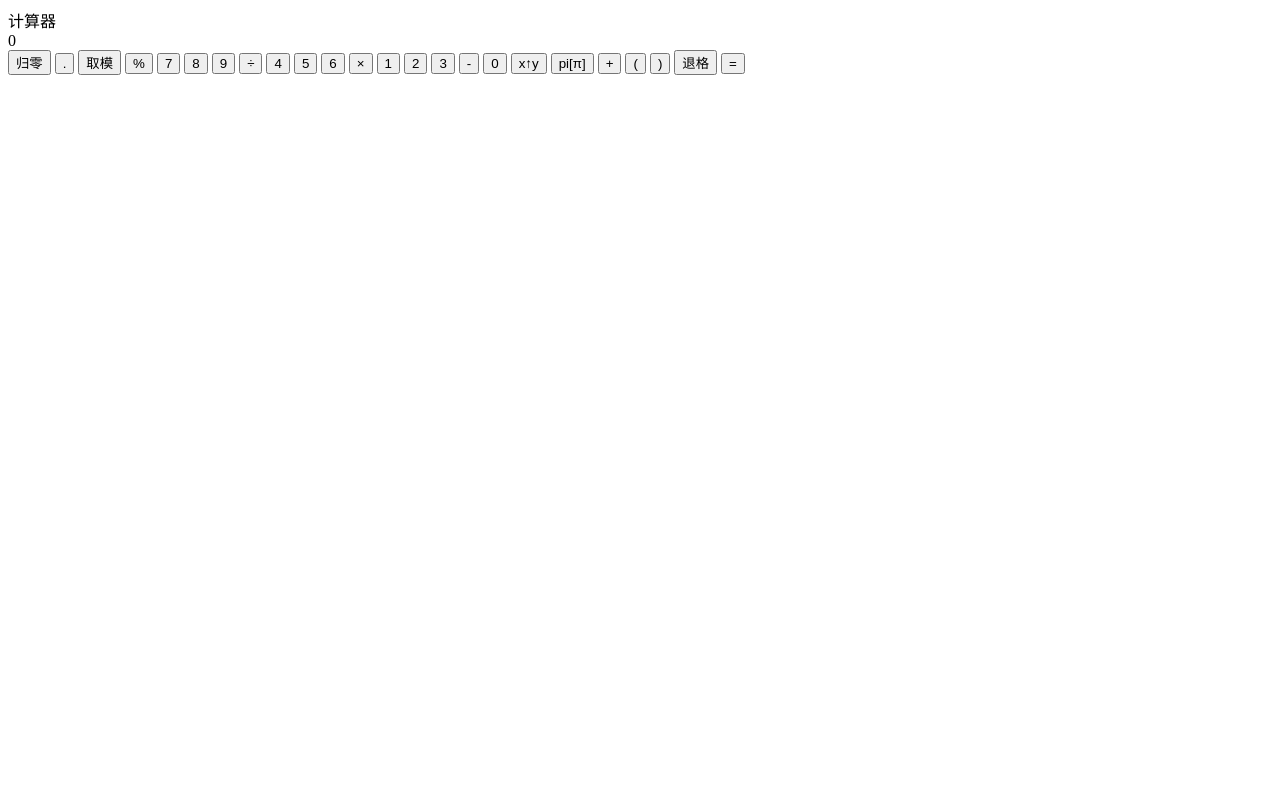
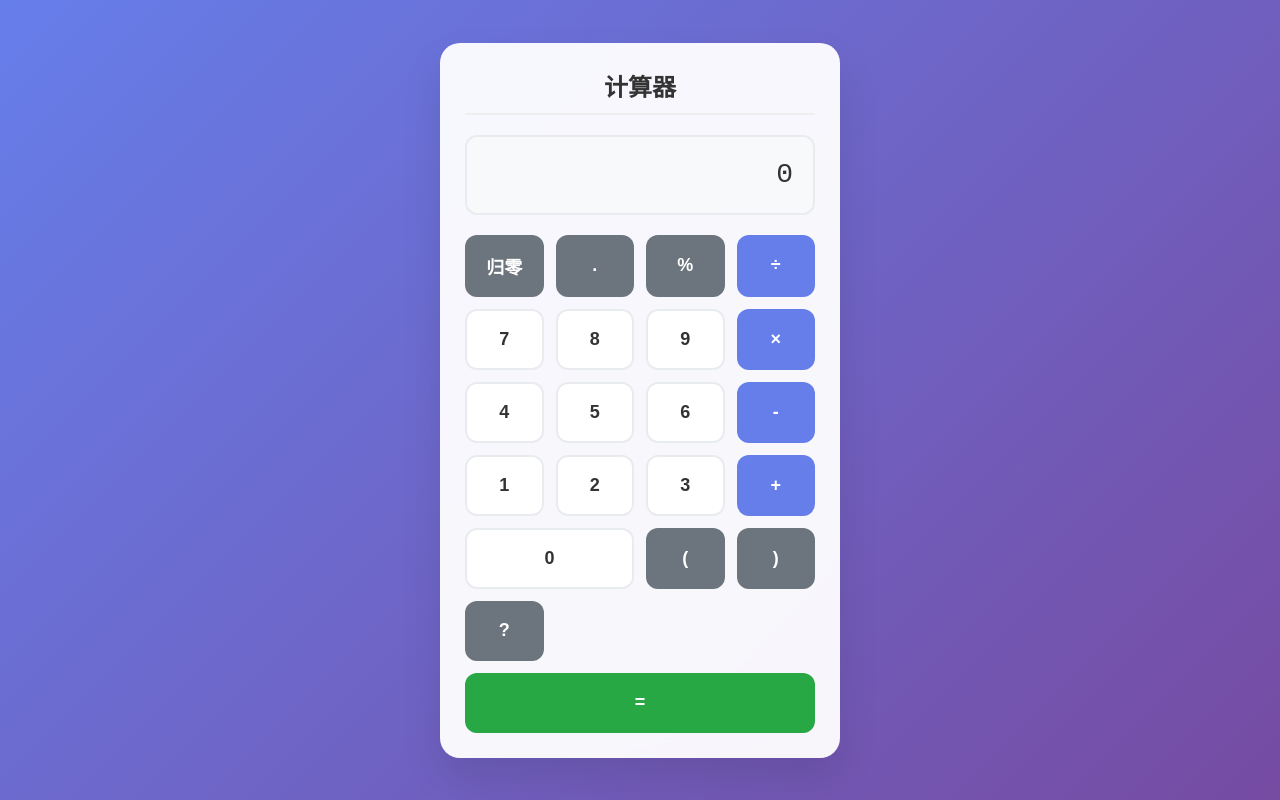
Before and after one commit to paofu114514/jisuanqi, a plain HTML site: page index.html in a window 1280 px wide. Drawn offline with Linux system fonts and the light colour scheme.

Commit message:
Update index.html

```diff
--- a/index.html
+++ b/index.html
@@ -4,7 +4,143 @@
     <meta charset="UTF-8">
     <meta name="viewport" content="width=device-width, initial-scale=1.0">
     <title>计算器</title>
-    <link rel="stylesheet" href="jisuangi.css">
+    <style>
+        * {
+            margin: 0;
+            padding: 0;
+            box-sizing: border-box;
+        }
+
+        body {
+            font-family: 'Microsoft YaHei', sans-serif;
+            background: linear-gradient(135deg, #667eea 0%, #764ba2 100%);
+            display: flex;
+            justify-content: center;
+            align-items: center;
+            min-height: 100vh;
+            padding: 20px;
+        }
+
+        .calculator-container {
+            background: rgba(255, 255, 255, 0.95);
+            border-radius: 20px;
+            box-shadow: 0 20px 40px rgba(0, 0, 0, 0.1);
+            padding: 25px;
+            width: 100%;
+            max-width: 400px;
+            backdrop-filter: blur(10px);
+        }
+
+        .calc-title {
+            text-align: center;
+            font-size: 24px;
+            font-weight: bold;
+            color: #333;
+            margin-bottom: 20px;
+            padding-bottom: 10px;
+            border-bottom: 2px solid #eee;
+        }
+
+        .display {
+            background: #f8f9fa;
+            border: 2px solid #e9ecef;
+            border-radius: 12px;
+            padding: 20px;
+            font-size: 28px;
+            text-align: right;
+            margin-bottom: 20px;
+            min-height: 80px;
+            display: flex;
+            align-items: center;
+            justify-content: flex-end;
+            word-break: break-all;
+            overflow-wrap: break-word;
+            font-family: 'Courier New', monospace;
+            color: #333;
+        }
+
+        .buttons {
+            display: grid;
+            grid-template-columns: repeat(4, 1fr);
+            gap: 12px;
+        }
+
+        .btn {
+            border: none;
+            border-radius: 12px;
+            padding: 18px 10px;
+            font-size: 18px;
+            font-weight: bold;
+            cursor: pointer;
+            transition: all 0.2s ease;
+            display: flex;
+            align-items: center;
+            justify-content: center;
+            min-height: 60px;
+        }
+
+        .btn:active {
+            transform: scale(0.95);
+        }
+
+        .num-btn {
+            background: #fff;
+            color: #333;
+            border: 2px solid #e9ecef;
+        }
+
+        .num-btn:hover {
+            background: #f8f9fa;
+            border-color: #667eea;
+        }
+
+        .op-btn {
+            background: #667eea;
+            color: white;
+        }
+
+        .op-btn:hover {
+            background: #5a6fd8;
+        }
+
+        .func-btn {
+            background: #6c757d;
+            color: white;
+        }
+
+        .func-btn:hover {
+            background: #5a6268;
+        }
+
+        .eq-btn {
+            background: #28a745;
+            color: white;
+            grid-column: span 1;
+        }
+
+        .eq-btn:hover {
+            background: #218838;
+        }
+
+        /* 响应式设计 */
+        @media (max-width: 480px) {
+            .calculator-container {
+                padding: 15px;
+            }
+
+            .btn {
+                padding: 15px 8px;
+                font-size: 16px;
+                min-height: 50px;
+            }
+
+            .display {
+                font-size: 24px;
+                padding: 15px;
+                min-height: 70px;
+            }
+        }
+    </style>
 </head>
 <body>
     <div class="calculator-container">
@@ -14,47 +150,41 @@
         <!-- 显示屏（显示输入和结果） -->
         <div class="display" id="display">0</div>
 
-        <!-- 按钮区域（按原Python脚本布局排列） -->
+        <!-- 按钮区域 -->
         <div class="buttons">
             <!-- 第一行：归零、小数点、取模、百分号 -->
             <button class="btn func-btn" onclick="reset()">归零</button>
             <button class="btn func-btn" onclick="appendChar('.')">.</button>
-            <button class="btn func-btn" onclick="appendChar('%')">取模</button>
-            <button class="btn op-btn" onclick="appendChar('/100')">%</button>
+            <button class="btn func-btn" onclick="appendChar('%')">%</button>
+            <button class="btn op-btn" onclick="appendChar('/')">÷</button>
 
-            <!-- 第二行：7、8、9、除法 -->
+            <!-- 第二行：7、8、9、乘法 -->
             <button class="btn num-btn" onclick="appendChar('7')">7</button>
             <button class="btn num-btn" onclick="appendChar('8')">8</button>
             <button class="btn num-btn" onclick="appendChar('9')">9</button>
-            <button class="btn op-btn" onclick="appendChar('/')">÷</button>
+            <button class="btn op-btn" onclick="appendChar('*')">×</button>
 
-            <!-- 第三行：4、5、6、乘法 -->
+            <!-- 第三行：4、5、6、减法 -->
             <button class="btn num-btn" onclick="appendChar('4')">4</button>
             <button class="btn num-btn" onclick="appendChar('5')">5</button>
             <button class="btn num-btn" onclick="appendChar('6')">6</button>
-            <button class="btn op-btn" onclick="appendChar('*')">×</button>
+            <button class="btn op-btn" onclick="appendChar('-')">-</button>
 
-            <!-- 第四行：1、2、3、减法 -->
+            <!-- 第四行：1、2、3、加法 -->
             <button class="btn num-btn" onclick="appendChar('1')">1</button>
             <button class="btn num-btn" onclick="appendChar('2')">2</button>
             <button class="btn num-btn" onclick="appendChar('3')">3</button>
-            <button class="btn op-btn" onclick="appendChar('-')">-</button>
-
-            <!-- 第五行：0、平方（x↑y）、π、加法 -->
-            <button class="btn num-btn" onclick="appendChar('0')">0</button>
-            <button class="btn func-btn" onclick="appendChar('**')">x↑y</button>
-            <button class="btn func-btn" onclick="appendChar('3.14')">pi[π]</button>
             <button class="btn op-btn" onclick="appendChar('+')">+</button>
 
-            <!-- 第六行：括号、退格、等号 -->
+            <!-- 第五行：0、括号、退格、等号 -->
+            <button class="btn num-btn" onclick="appendChar('0')" style="grid-column: span 2;">0</button>
             <button class="btn func-btn" onclick="appendChar('(')">(</button>
             <button class="btn func-btn" onclick="appendChar(')')">)</button>
-            <button class="btn func-btn" onclick="backspace()">退格</button>
-            <button class="btn eq-btn" onclick="calculate()">=</button>
+            <button class="btn func-btn" onclick="backspace()">?</button>
+            <button class="btn eq-btn" onclick="calculate()" style="grid-column: span 4;">=</button>
         </div>
     </div>
 
-    <!-- JavaScript 交互逻辑 -->
     <script>
         // 存储输入的表达式
         let input = '';
@@ -62,50 +192,5 @@
 
         // 1. 追加字符到表达式
         function appendChar(char) {
-            // 初始为0时，输入数字直接替换（避免显示"0123"）
-            if (input === '' && !isNaN(char)) {
-                input = char;
-            } else {
-                input += char;
-            }
-            updateDisplay();
-        }
-
-        // 2. 更新显示屏
-        function updateDisplay() {
-            display.textContent = input === '' ? '0' : input;
-        }
-
-        // 3. 计算表达式（对应原Python的dengyu函数）
-        function calculate() {
-            try {
-                // 安全地计算数学表达式
-                if (input.includes('%')) {
-                    input = input.replace(/%/g, '/100');
-                }
-                const result = eval(input);
-                input = result.toString();
-                updateDisplay();
-            } catch (error) {
-                input = '';
-                display.textContent = '错误';
-            }
-        }
-
-        // 4. 重置计算器（对应原Python的gui_ling函数）
-        function reset() {
-            input = '';
-            updateDisplay();
-        }
-
-        // 5. 退格功能（删除最后一个字符）
-        function backspace() {
-            input = input.slice(0, -1);
-            updateDisplay();
-        }
-
-        // 6. 初始化显示
-        updateDisplay();
-    </script>
-</body>
-</html>
+            // 如果当前显示是0或者是"错误"，且输入的是数字，则替换
+            if ((display.textContent === '0'
```
